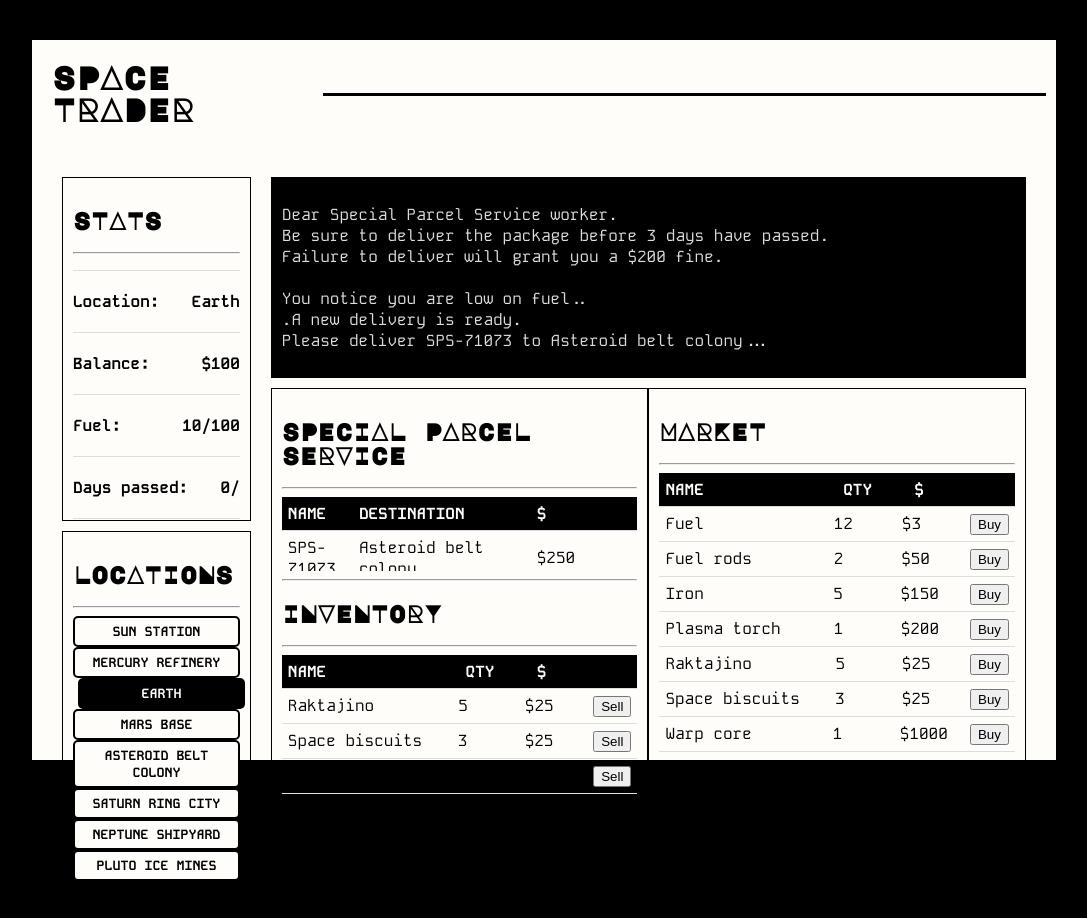
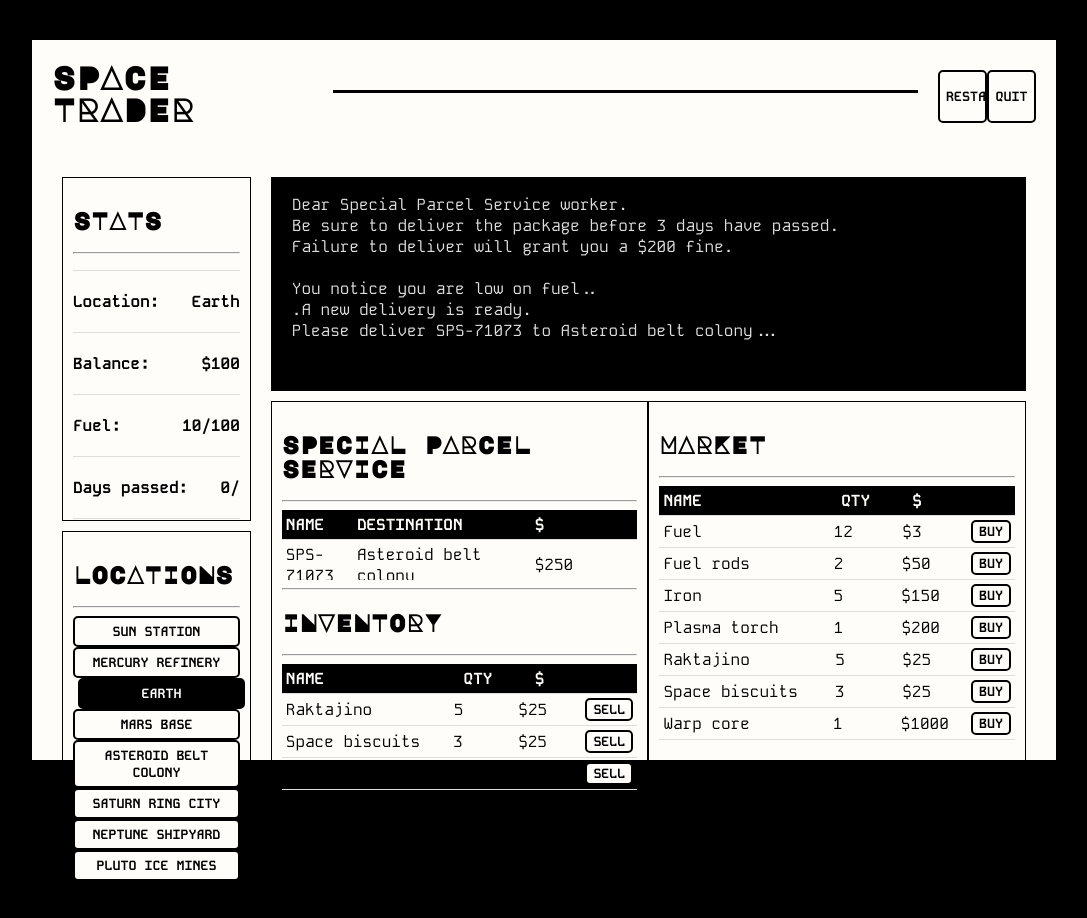
Before and after one commit to AmonMcDuul/space-trader, an Angular app: page /game in a window 1280 px wide. Shown: the top 918 px of the page, without its empty margins (96-1183 px from the left). Built offline with nearby package versions, Linux system fonts and the light colour scheme.

Commit message:
qol improvemenrs

```diff
--- a/src/app/components/game/game.component.html
+++ b/src/app/components/game/game.component.html
@@ -3,6 +3,8 @@
         <div class="head-container">
             <h1 class="MajorMonoDisplay">SPACE TRADER</h1>
             <div class="header-line"></div>
+            <button (click)="restartGame()" class="menu-button">Restart</button>
+            <button (click)="quitGame()" class="menu-button">Quit</button>
         </div>
         <div class="game-container">
             <div class="left-container">
@@ -65,7 +67,8 @@
                                         <td>
                                             @if ( gameState.specialDelivery().destination ==
                                             gameState.currentLocation().name) {
-                                            <button (click)="deliverSpecialDelivery()">Deliver</button>}
+                                            <button class="general-button"
+                                                (click)="deliverSpecialDelivery()">Deliver</button>}
                                         </td>
                                     </tr>
                                 </tbody>
@@ -89,7 +92,7 @@
                                     <td>{{ item.name }}</td>
                                     <td>{{ item.quantity }}</td>
                                     <td>${{ item.price }}</td>
-                                    <td><button (click)="sell(item)">Sell</button></td>
+                                    <td><button class="general-button" (click)="sell(item)">Sell</button></td>
                                     }
                                 </tr>
                             </tbody>
@@ -114,7 +117,7 @@
                                     <td>{{ item.name }}</td>
                                     <td>{{ item.quantity }}</td>
                                     <td>${{ item.price }}</td>
-                                    <td><button (click)="buy(item)">Buy</button></td>
+                                    <td><button class="general-button" (click)="buy(item)">Buy</button></td>
                                     }
                                 </tr>
                             </tbody>
--- a/src/app/components/game/game.component.scss
+++ b/src/app/components/game/game.component.scss
@@ -21,16 +21,40 @@
     display: flex;
     flex-direction: row;
     padding: 0 20px 0 20px;
+    justify-content: space-between;
 
     .header-line{
-        position: relative;
-        width: 80%;
         height: 3px;
         left: 10px;
-        top: 50%;
+        margin-top: 50px;
+        margin-right: 20px;
         background-color: #000;
+        width: 60%;
     }
+
+    .menu-button {
+        margin-top: 30px;
+        background-color: rgb(255, 253, 249);
+        color: #000000;
+        border: 2px solid #000000;
+        border-radius: 5px;
+        text-transform: uppercase;
+        font-family: 'KodeMono', monospace;
+        font-weight: bold;
+        cursor: pointer;
+        transition: background-color 0.3s ease;
+        width: 5%;
+        height: 50%;
+      }
+
+    .menu-button:hover {
+        background-color: #000000;
+        border: 2px solid #ffffff;
+        color: #ffffff;
+      }
 }
+
+
 
 .game-container{
     display: flex;
@@ -82,10 +106,10 @@
 }
 
 .status-container{
-    height: 30%;
+    height: 32%;
     border: 1px solid black;
     margin-bottom: 10px;
-    padding: 10px;
+    padding-left: 20px;
     background-color: #000000;
     color: #ddd;
 }
@@ -93,7 +117,7 @@
 .market-container {
     display: flex;
     flex-direction: row;
-    height: 70%;
+    height: 68%;
   }
 
   .inventory,
@@ -131,7 +155,7 @@ tr {
 .delivery-tr{
     th,
     td {
-        padding: 6px;
+        padding: 4px;
         text-align: left;
         border-bottom: 1px solid #ddd;
     }
@@ -155,7 +179,7 @@ tr {
 
 .inventory-tbody {
     display: block;
-    height: 240px;
+    height: 200px;
     width: 100%;
     overflow-y: auto;
     overflow-x: auto;
@@ -171,7 +195,7 @@ tr {
 
 th,
 td {
-    padding: 6px;
+    padding: 4px;
     text-align: left;
     border-bottom: 1px solid #ddd;
   }
@@ -236,13 +260,34 @@ tr:hover {
 .firesale {
     color: green;
     font-weight: 700;
+    // font-family: 'MajorMonoDisplay', monospace;
 }
 
 .scarcity {
     color: darkred;
     font-weight: 700;
+    // font-family: 'MajorMonoDisplay', monospace;
 }
 
 .MajorMonoDisplay {
     font-family: 'MajorMonoDisplay', monospace;
 }
+
+.general-button {
+    background-color: rgb(255, 253, 249);
+    color: #000000;
+    border: 2px solid #000000;
+    border-radius: 5px;
+    text-transform: uppercase;
+    font-family: 'KodeMono', monospace;
+    font-weight: bold;
+    cursor: pointer;
+    transition: background-color 0.3s ease;
+    width: 100%;
+  }
+
+.general-button:hover {
+    background-color: #000000;
+    border: 2px solid #ffffff;
+    color: #ffffff;
+  }
--- a/src/app/components/game/game.component.ts
+++ b/src/app/components/game/game.component.ts
@@ -1,7 +1,7 @@
 import { Component } from '@angular/core';
 import { CommonModule } from '@angular/common';
 import { seed } from '../../seeder/seed';
-import { ActivatedRoute } from '@angular/router';
+import { ActivatedRoute, Router } from '@angular/router';
 import { GameStateService } from '../../services/gameState.service';
 import { Location } from '../../models/location'
 
@@ -16,7 +16,7 @@ export class GameComponent {
   gameLength: number = 30;
   tempText: string = "";
 
-  constructor(private route: ActivatedRoute, public gameState: GameStateService){
+  constructor(private route: ActivatedRoute, private router: Router, public gameState: GameStateService){
     this.route.params.subscribe(params => {
       this.gameLength = params['gameLength']});
     this.gameState.CreateGameState(this.gameLength, seed.daysPassed, seed.balance, seed.fuel, seed.shield, seed.weapon, seed.locations, seed.marketItems, seed.inventory, seed.locations[2], seed.statusText);
@@ -61,4 +61,13 @@ export class GameComponent {
     this.gameState.sellSpecialParcel();
     this.typeWriter(this.gameState.statusText());
   }
+
+  restartGame(){
+    this.gameState.CreateGameState(this.gameLength, seed.daysPassed, seed.balance, seed.fuel, seed.shield, seed.weapon, seed.locations, seed.marketItems, seed.inventory, seed.locations[2], seed.statusText);
+    this.typeWriter(this.gameState.statusText());
+  }
+
+  quitGame(){
+    this.router.navigate(['/']);
+  }
 }
--- a/src/app/components/home/home.component.html
+++ b/src/app/components/home/home.component.html
@@ -7,21 +7,28 @@
         <div class="menu-container">
             <div class="menu-item" (click)="newGame()">Start new game</div>
             <div class="menu-item" (click)="showOptions()">Game options</div>
+            <div class="menu-item" (click)="showHowToPlay()">How to play</div>
             <div class="menu-item" (click)="showCredits()">Credits</div>
         </div>
         <div class="options-container" *ngIf="showOptionsPanel">
+            <h3>Game length</h3>
             <div class="game-length-buttons">
-                <p>Game length:</p>
                 <button class="game-length-button" *ngFor="let option of gameLengthOptions"
                     (click)="selectGameLength(option)" [class.selected]="gameLength === option">
                     {{ option }}
                 </button>
             </div>
-            <p>{{ gameLength }} Days</p>
+            <h3>{{ gameLength }} Days</h3>
+        </div>
+        <div class="htp-container" *ngIf="showHowToPlayPanel">
+            <h3>How to play</h3>
+            <p>You are a special parcel service worker. you have to deliver packages to different locations in the solar
+                system. If you fail to deliver the package in time you will be fined. The goal o your journey is to make
+                as much money as posible in the amount of days selected. bladieebladebla.</p>
         </div>
         <div class="credits-container" *ngIf="showCreditsPanel">
-            <p>Created by</p>
-            Jorandiño
+            <h3>Created by</h3>
+            <h3>Joran Schols, 2024</h3>
         </div>
     </div>
 </div>
--- a/src/app/components/home/home.component.scss
+++ b/src/app/components/home/home.component.scss
@@ -37,7 +37,7 @@
     display: flex;
     flex-direction: column;
     align-items: center;
-    margin-top: 100px;
+    margin-top: 10%;
 }
 
 .menu-item {
@@ -57,31 +57,53 @@
     display: flex;
     flex-direction: column;
     align-items: center;
-    margin-top: 20px;
+    margin-top: 40px;
 }
 
 .game-length-buttons {
     display: flex;
+    flex-direction: row;
     justify-content: space-between;
     align-items: center;
-    margin-bottom: 20px;
 }
 
   .game-length-button {
-    margin: 5px;
+    background-color: rgb(255, 253, 249);
+    color: #000000;
+    border: 2px solid #000000;
+    border-radius: 5px;
+    text-transform: uppercase;
+    font-family: 'KodeMono', monospace;
+    font-weight: bold;
+    cursor: pointer;
+    transition: background-color 0.3s ease;
+    padding: 10px 20px 10px 20px;
 }
 
   .game-length-button:hover {
-    background-color: #b38282;
+    background-color: #000000;
+    border: 2px solid #ffffff;
+    color: #ffffff;
 }
 
   .game-length-button.selected {
-    background-color: #b38282;
+    background-color: #000000;
+    border: 2px solid #ffffff;
+    color: #ffffff;
 }
 
   .credits-container {
     display: flex;
     flex-direction: column;
     align-items: center;
-    margin-top: 20px;
+    margin-top: 40px;
 }
+
+.htp-container{
+    display: flex;
+    flex-direction: column;
+    align-items: center;
+    margin-top: 40px;
+    margin-left: 30%;
+    margin-right: 30%;
+}
--- a/src/app/components/home/home.component.ts
+++ b/src/app/components/home/home.component.ts
@@ -13,6 +13,7 @@ import { Router } from '@angular/router';
 export class HomeComponent {
   showOptionsPanel = false;
   showCreditsPanel = false;
+  showHowToPlayPanel = false;
   gameLength = 30;
   gameLengthOptions = [30, 60, 90, 120];
 
@@ -25,6 +26,7 @@ export class HomeComponent {
   showOptions() {
     this.showOptionsPanel = true;
     this.showCreditsPanel = false;
+    this.showHowToPlayPanel = false;
   }
 
   selectGameLength(length: number) {
@@ -34,5 +36,12 @@ export class HomeComponent {
   showCredits() {
     this.showOptionsPanel = false;
     this.showCreditsPanel = true;
+    this.showHowToPlayPanel = false;
+  }
+
+  showHowToPlay() {
+    this.showOptionsPanel = false;
+    this.showCreditsPanel = false;
+    this.showHowToPlayPanel = true;
   }
 }
--- a/src/app/services/gameState.service.ts
+++ b/src/app/services/gameState.service.ts
@@ -271,7 +271,7 @@ setStatusText(text: string){
     if(randomNum !== 0){
       randomNum--;
     }
-    if(chanceFireSale >= 17){
+    if(chanceFireSale >= 7){
       multiplier = Math.random() * (0.75 - 0.20) + 0.20; // Range: 20% to 75%
       var marketItem = this.allMarketItems()[randomNum];
       marketItem.price = Math.round(marketItem.price * multiplier);
@@ -280,7 +280,7 @@ setStatusText(text: string){
       this.setStatusText(`${this.specialFireSale()} IS ON FIRESALE!!!!\n`)
       };
 
-    if(chanceScarcity >= 17){
+    if(chanceScarcity >= 7){
       multiplier = Math.random() * (5 - 1.7) + 1.7; // Range: 170% to 500%
       var marketItem = this.allMarketItems()[randomNum2];
       marketItem.price = Math.round(marketItem.price * multiplier);
@@ -336,7 +336,6 @@ setStatusText(text: string){
 
     let name: string;
     let destination: string;
-    let fullDestinationName: string;
     let price: number;
 
     do {
```
